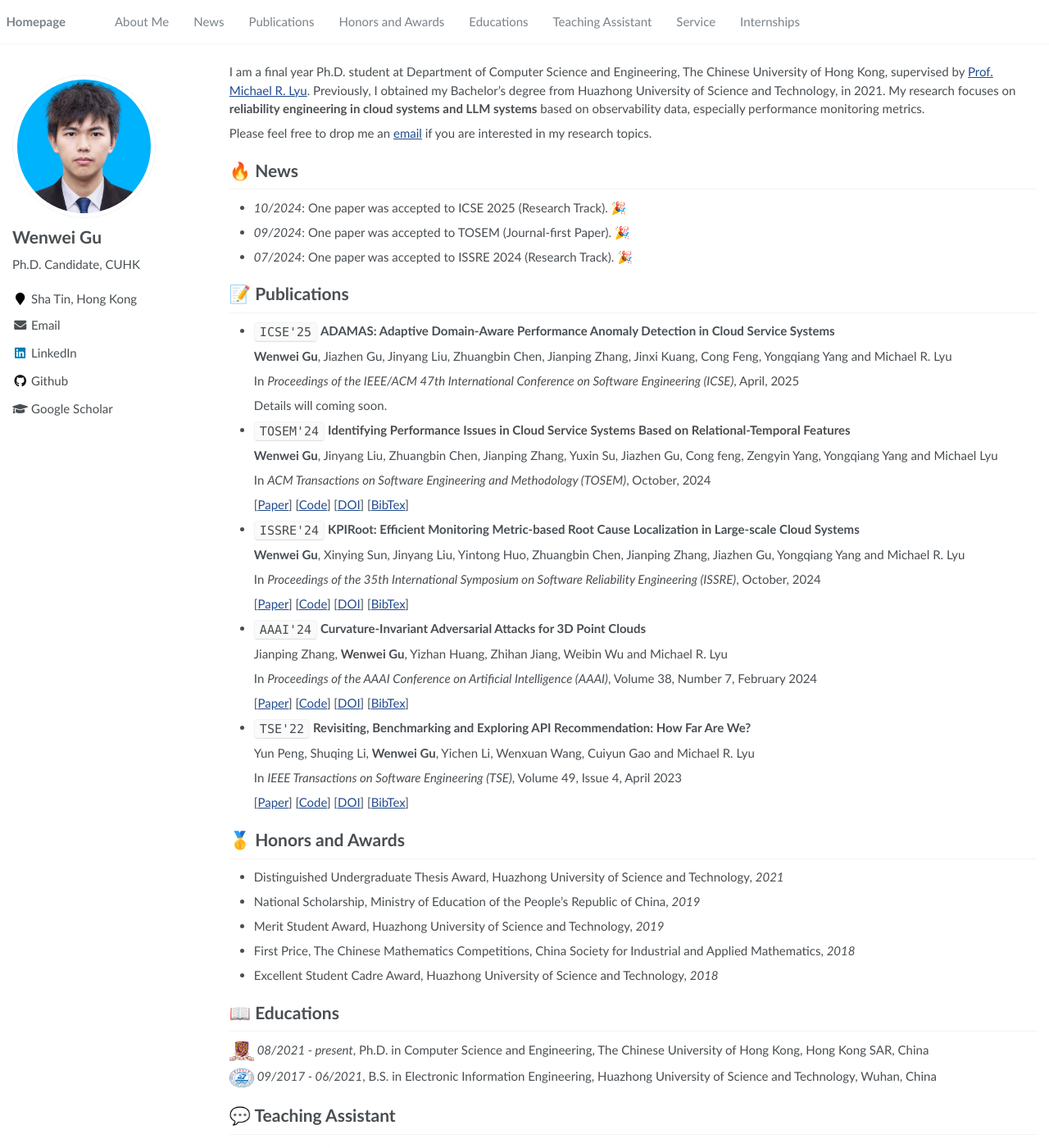
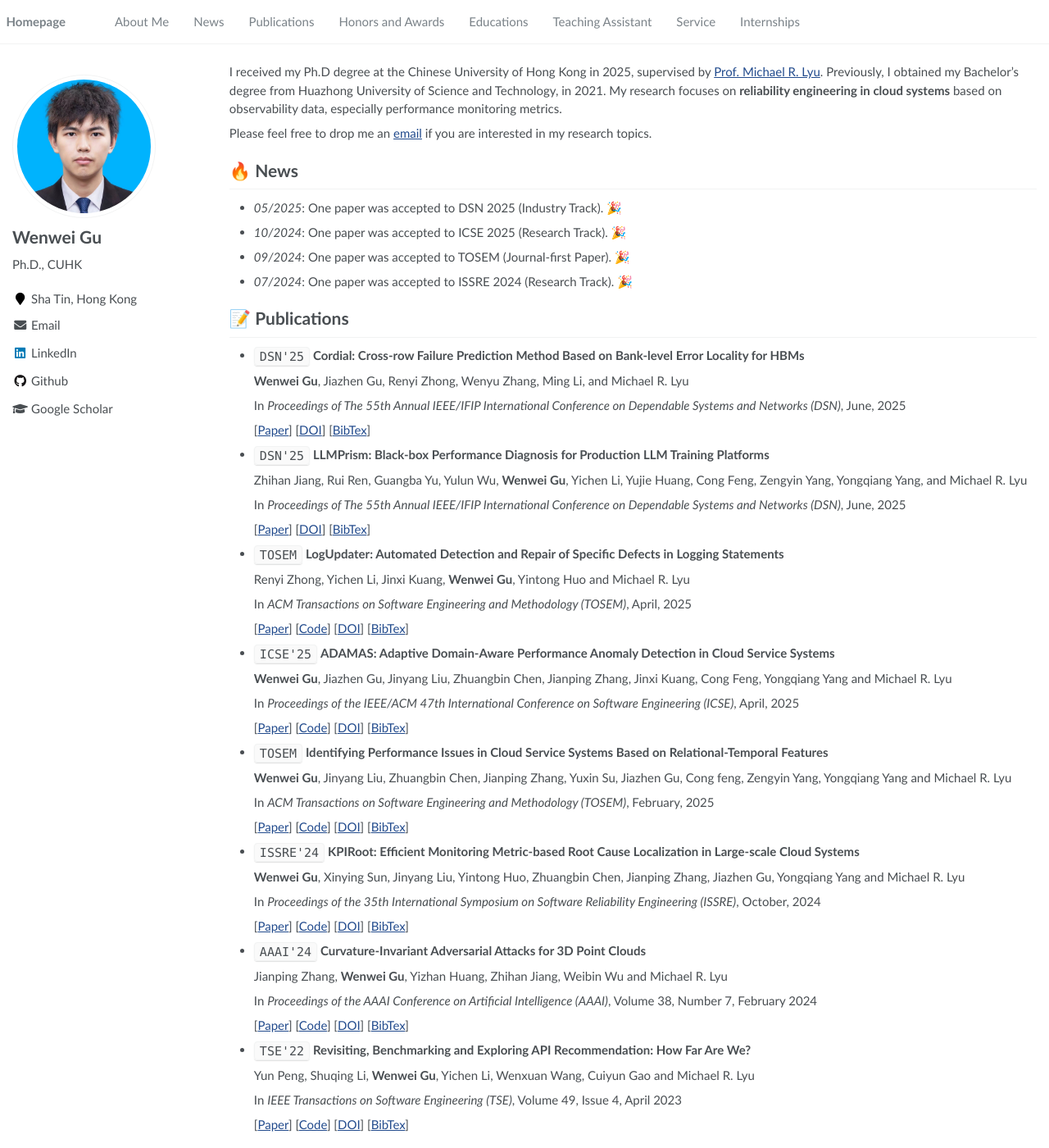
Before and after one commit to WenweiGu/wenweigu.github.io, a Jekyll site: the page built from _pages/about.md, in a window 1280 px wide and 1400 px high. Shown: the whole window at 82% size. Built offline with Jekyll 4.4.1, drawn with Linux system fonts in a browser that asks for light colours; some of the changed text lies outside the part shown.

Commit message:
'Update July 2025'

```diff
--- a/_config.yml
+++ b/_config.yml
@@ -23,7 +23,7 @@ baidu_site_verification  :  # get baidu_site_verification from https://ziyuan.ba
 author:
   name             : "Wenwei Gu"
   avatar           : "images/wenweigu.png"
-  bio              : "Ph.D. Candidate, CUHK"
+  bio              : "Ph.D., CUHK"
   location         : "Sha Tin, Hong Kong"
   employer         :
   pubmed           :
--- a/_pages/about.md
+++ b/_pages/about.md
@@ -17,12 +17,13 @@ redirect_from:
 
 <span class='anchor' id='about-me'></span>
 
-I am a final year Ph.D. student at Department of Computer Science and Engineering, The Chinese University of Hong Kong, supervised by [Prof. Michael R. Lyu](http://www.cse.cuhk.edu.hk/lyu/). Previously, I obtained my Bachelor's degree from Huazhong University of Science and Technology, in 2021. My research focuses on **reliability engineering in cloud systems and LLM systems** based on observability data, especially performance monitoring metrics.
+I received my Ph.D degree at the Chinese University of Hong Kong in 2025, supervised by [Prof. Michael R. Lyu](http://www.cse.cuhk.edu.hk/lyu/). Previously, I obtained my Bachelor's degree from Huazhong University of Science and Technology, in 2021. My research focuses on **reliability engineering in cloud systems** based on observability data, especially performance monitoring metrics.
 
 Please feel free to drop me an [email](mailto:wwgu21@cse.cuhk.edu.hk) if you are interested in my research topics.
 
 
 # 🔥 News
+- *05/2025*: One paper was accepted to DSN 2025 (Industry Track). 🎉
 - *10/2024*: One paper was accepted to ICSE 2025 (Research Track). 🎉
 - *09/2024*: One paper was accepted to TOSEM (Journal-first Paper). 🎉
 - *07/2024*: One paper was accepted to ISSRE 2024 (Research Track). 🎉
@@ -30,22 +31,56 @@ Please feel free to drop me an [email](mailto:wwgu21@cse.cuhk.edu.hk) if you are
 
 # 📝 Publications
 
+* `DSN'25` **Cordial: Cross-row Failure Prediction Method Based on Bank-level Error Locality for HBMs**
+
+  **Wenwei Gu**, Jiazhen Gu, Renyi Zhong, Wenyu Zhang, Ming Li, and Michael R. Lyu
+
+  In *Proceedings of The 55th Annual IEEE/IFIP International Conference on Dependable Systems and Networks (DSN)*, June, 2025
+
+  [[Paper](https://wenweigu.github.io/publications/dsn25/dsn25.pdf)]
+  [[DOI](https://ieeexplore.ieee.org/document/11068374)]
+  [[BibTex](https://wenweigu.github.io/publications/dsn25/dsn25-bibtex.txt)]
+
+* `DSN'25` **LLMPrism: Black-box Performance Diagnosis for Production LLM Training Platforms**
+
+  Zhihan Jiang, Rui Ren, Guangba Yu, Yulun Wu, **Wenwei Gu**, Yichen Li, Yujie Huang, Cong Feng, Zengyin Yang, Yongqiang Yang, and Michael R. Lyu
+
+  In *Proceedings of The 55th Annual IEEE/IFIP International Conference on Dependable Systems and Networks (DSN)*, June, 2025
+
+  [[Paper](https://wenweigu.github.io/publications/dsn25-1/dsn25-1.pdf)]
+  [[DOI](https://ieeexplore.ieee.org/document/11068334)]
+  [[BibTex](https://wenweigu.github.io/publications/dsn25-1/dsn25-1-bibtex.txt)]
+
+* `TOSEM` **LogUpdater: Automated Detection and Repair of Specific Defects in Logging Statements**
+
+  Renyi Zhong, Yichen Li, Jinxi Kuang, **Wenwei Gu**, Yintong Huo and Michael R. Lyu
+
+  In *ACM Transactions on Software Engineering and Methodology (TOSEM)*, April, 2025
+
+  [[Paper](https://wenweigu.github.io/publications/tosem25-1/tosem25-1.pdf)]
+  [[Code](https://anonymous.4open.science/r/Logupdater-8879/README.md)]
+  [[DOI](https://dl.acm.org/doi/10.1145/3731754)]
+  [[BibTex](https://wenweigu.github.io/publications/tosem25-1/tosem25-1-bibtex.txt)]
+
 * `ICSE'25` **ADAMAS: Adaptive Domain-Aware Performance Anomaly Detection in Cloud Service Systems**
 
   **Wenwei Gu**, Jiazhen Gu, Jinyang Liu, Zhuangbin Chen, Jianping Zhang, Jinxi Kuang, Cong Feng, Yongqiang Yang and Michael R. Lyu
 
   In *Proceedings of the IEEE/ACM 47th International Conference on Software Engineering (ICSE)*, April, 2025
 
-  Details will coming soon.
+  [[Paper](https://wenweigu.github.io/publications/icse25/icse25.pdf)]
+  [[Code](https://github.com/WenweiGu/ADAMAS)]
+  [[DOI](https://ieeexplore.ieee.org/abstract/document/11029821)]
+  [[BibTex](https://wenweigu.github.io/publications/icse25/icse25-bibtex.txt)]
 
 
-* `TOSEM'24` **Identifying Performance Issues in Cloud Service Systems Based on Relational-Temporal Features**
+* `TOSEM` **Identifying Performance Issues in Cloud Service Systems Based on Relational-Temporal Features**
 
-  **Wenwei Gu**, Jinyang Liu, Zhuangbin Chen, Jianping Zhang, Yuxin Su, Jiazhen Gu, Cong feng, Zengyin Yang, Yongqiang Yang and Michael Lyu
+  **Wenwei Gu**, Jinyang Liu, Zhuangbin Chen, Jianping Zhang, Yuxin Su, Jiazhen Gu, Cong feng, Zengyin Yang, Yongqiang Yang and Michael R. Lyu
 
-  In *ACM Transactions on Software Engineering and Methodology (TOSEM)*, October, 2024
+  In *ACM Transactions on Software Engineering and Methodology (TOSEM)*, February, 2025
 
-  [[Paper](https://wenweigu.github.io/publications/tosem24/tosem24.pdf)]
+  [[Paper](https://wenweigu.github.io/publications/tosem25/tosem25.pdf)]
   [[Code](https://github.com/WenweiGu/ISOLATE)]
   [[DOI](https://dl.acm.org/doi/10.1145/3702978)]
   [[BibTex](https://wenweigu.github.io/publications/tosem24/tosem24-bibtex.txt)]
@@ -94,9 +129,15 @@ Please feel free to drop me an [email](mailto:wwgu21@cse.cuhk.edu.hk) if you are
 - First Price, The Chinese Mathematics Competitions, China Society for Industrial and Applied Mathematics, *2018*
 - Excellent Student Cadre Award, Huazhong University of Science and Technology, *2018*
 
+# 💻 Work Experience
+  ![NKU Logo](https://wenweigu.github.io/images/NKU.png){:width="30" height="30"} *09/2025 - present*, Assistant Professor, Nankai University, Tianjin, China
+
+  ![Huawei Logo](https://wenweigu.github.io/images/Huawei.png){:width="30" height="30"} *02/2025 - 06/2025*, Research Intern, Huawei Hong Kong Research Center, Hong Kong SAR, China
+
+  ![Huawei Logo](https://wenweigu.github.io/images/Huawei.png){:width="30" height="30"} *01/2022 - 01/2025*, Intern, Huawei Cloud, Shenzhen, China
 
 # 📖 Educations
-  ![CUHK Logo](https://wenweigu.github.io/images/CUHK.png){:width="30" height="30"} *08/2021 - present*, Ph.D. in Computer Science and Engineering, The Chinese University of Hong Kong, Hong Kong SAR, China
+  ![CUHK Logo](https://wenweigu.github.io/images/CUHK.png){:width="30" height="30"} *08/2021 - 07/2025*, Ph.D. in Computer Science and Engineering, The Chinese University of Hong Kong, Hong Kong SAR, China
 
   ![HUST Logo](https://wenweigu.github.io/images/HUST.png){:width="30" height="30"} *09/2017 - 06/2021*, B.S. in Electronic Information Engineering, Huazhong University of Science and Technology, Wuhan, China
 
@@ -108,12 +149,7 @@ Please feel free to drop me an [email](mailto:wwgu21@cse.cuhk.edu.hk) if you are
 
 
 # 💼 Service
-- Reviewer: TSE'23
-- Sub-reviewer: ICSE'25, FSE'24, ISSRE'24, ISSTA'24, ESEC/FSE'24, ISSRE'23, DSN'23, ISSRE'22, SRDS'22, ESEC/FSE'22
-
-
-# 💻 Internships
-- *01/2022 - present*, [Huawei Cloud](https://www.huaweicloud.com/), Shenzhen, China
-
+- Reviewer: TSE'25, Scientific Reports'25, TSE'23
+- Sub-reviewer: ASE'25, DSN'25, ICSE'25, FSE'24, ISSRE'24, ISSTA'24, ESEC/FSE'24, ISSRE'23, DSN'23, ISSRE'22, SRDS'22, ESEC/FSE'22
 
 &nbsp;
--- a/publications/tosem24/tosem24-bibtex.txt
+++ /dev/null
@@ -1,6 +0,0 @@
-@article{guidentifying,
-  title={Identifying Performance Issues in Cloud Service Systems Based on Relational-Temporal Features},
-  author={Gu, Wenwei and Liu, Jinyang and Chen, Zhuangbin and Zhang, Jianping and Su, Yuxin and Gu, Jiazhen and Feng, Cong and Yang, Zengyin and Yang, Yongqiang and Lyu, Michael R},
-  journal={ACM Transactions on Software Engineering and Methodology},
-  publisher={ACM New York, NY}
-}
```
Also changed, not shown: publications/dsn25-1/dsn25-bibtex.txt (added, +8 -0 lines), publications/dsn25/dsn25-bibtex.txt (added, +8 -0 lines), publications/icse25/icse25-bibtex.txt (added, +8 -0 lines), publications/tosem25-1/tosem25-1-bibtex.txt (added, +7 -0 lines), publications/tosem25/tosem25-bibtex.txt (added, +10 -0 lines), images/Huawei.png (added), images/NKU.png (added), 5 other files.
